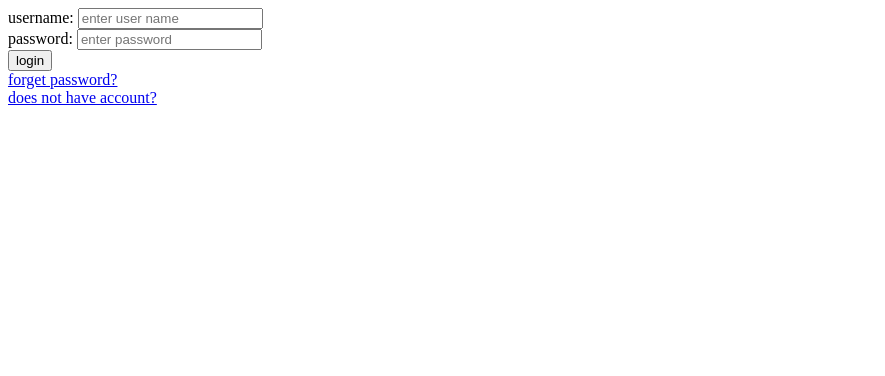
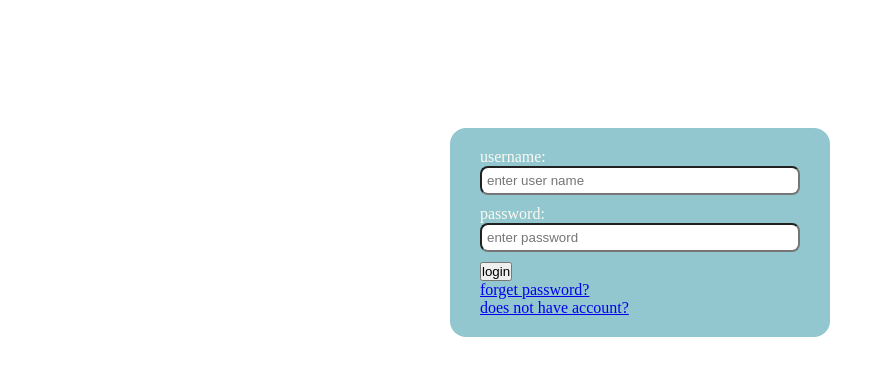
Before and after one commit to shanmukh-sai09/gvp-web-programming, a plain HTML site: page login.html in a window 1280 px wide. Shown: the whole page, without its empty margins (0-885 px from the left). Drawn offline with Linux system fonts and the light colour scheme.

Commit message:
Add style to header link html pages

```diff
--- a/login.html
+++ b/login.html
@@ -4,23 +4,26 @@
         <meta charset="UTF-8">
         <meta name="viewport" content="width=device-width, initial-scale=1.0">
         <title>login</title>
+        <link rel="stylesheet" href="./styles.css">
     </head>
     <body>
         <form>
             <label>
-                <span>username: </span>
-                <input type="text" placeholder="enter user name">
+                <p>username: </p>
+                <input type="text" placeholder="enter user name" class="text-input">
             </label>
             <br>
             <label>
-                <span>password: </span>
-                <input type="password" placeholder="enter password">
+                <p>password: </p>
+                <input type="password" placeholder="enter password" class="text-input">
             </label>
             <br>
             <button type="submit">login</button>
+            <br>
+            <a href="#">forget password?</a>
+            <br>
+            <a href="./registration.html" target="pages">does not have account?</a>
         </form>
-        <a href="#">forget password?</a>
-        <br>
-        <a href="./registration.html" target="pages">does not have account?</a>
+
     </body>
 </html>
--- /dev/null
+++ b/styles.css
@@ -0,0 +1,30 @@
+* {
+    margin: 0px;
+    padding: 0px;
+    box-sizing: border-box;
+}
+
+body {
+    text-align: center;
+    color: #FBF9F1;
+}
+
+form {
+    padding: 20px 30px;
+    display: inline-block;
+    margin-top: 10%;
+    border-radius: 16px;
+    background-color: #92C7CF;
+    text-align: left;
+}
+
+label {
+    margin-bottom: 10px;
+    display: inline-block;
+}
+
+.text-input {
+    padding: 5px;
+    width: 25vw;
+    border-radius: 8px;
+}
```
Also changed, not shown: header.html (+3 -3 lines), index.html (+2 -1 lines), links.html (+38 -0 lines), registration.html (+1 -0 lines), 1 other file.
